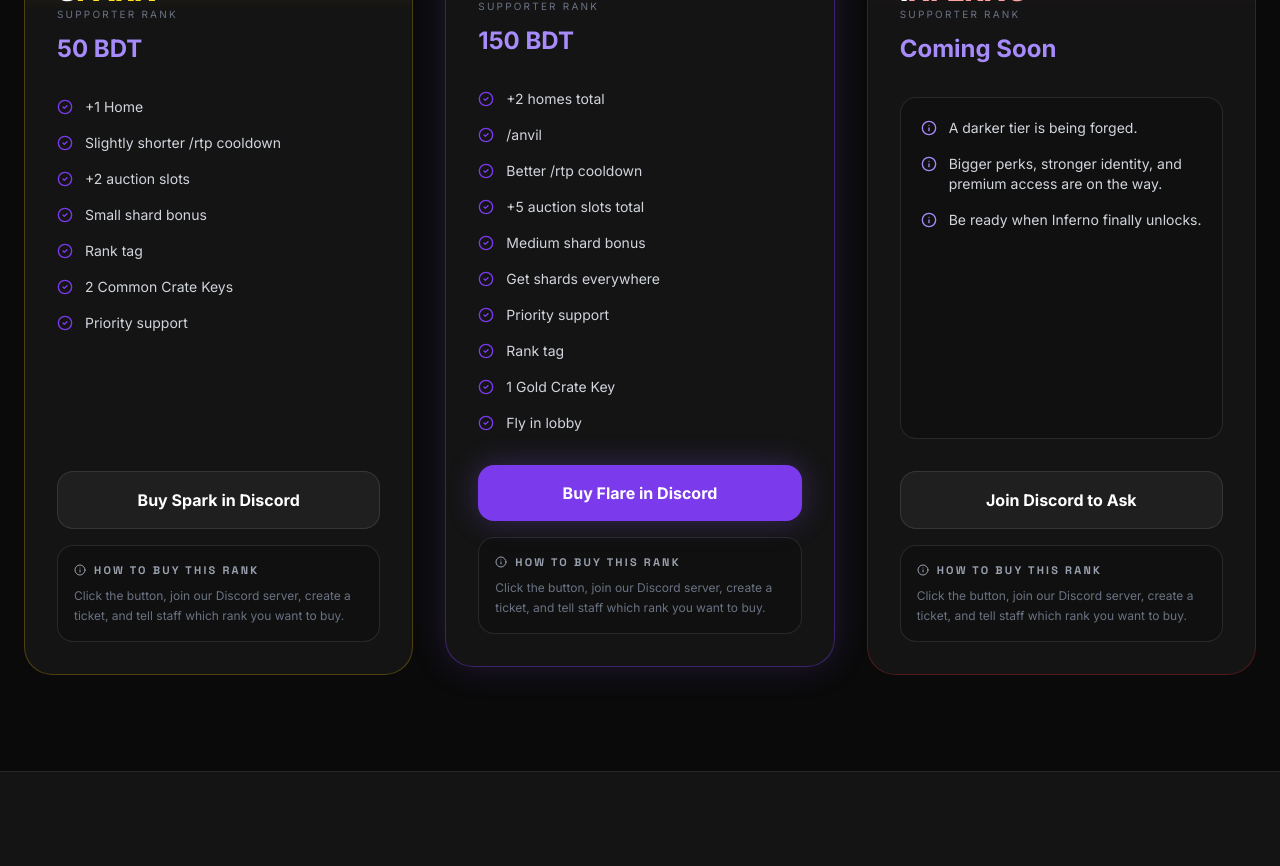
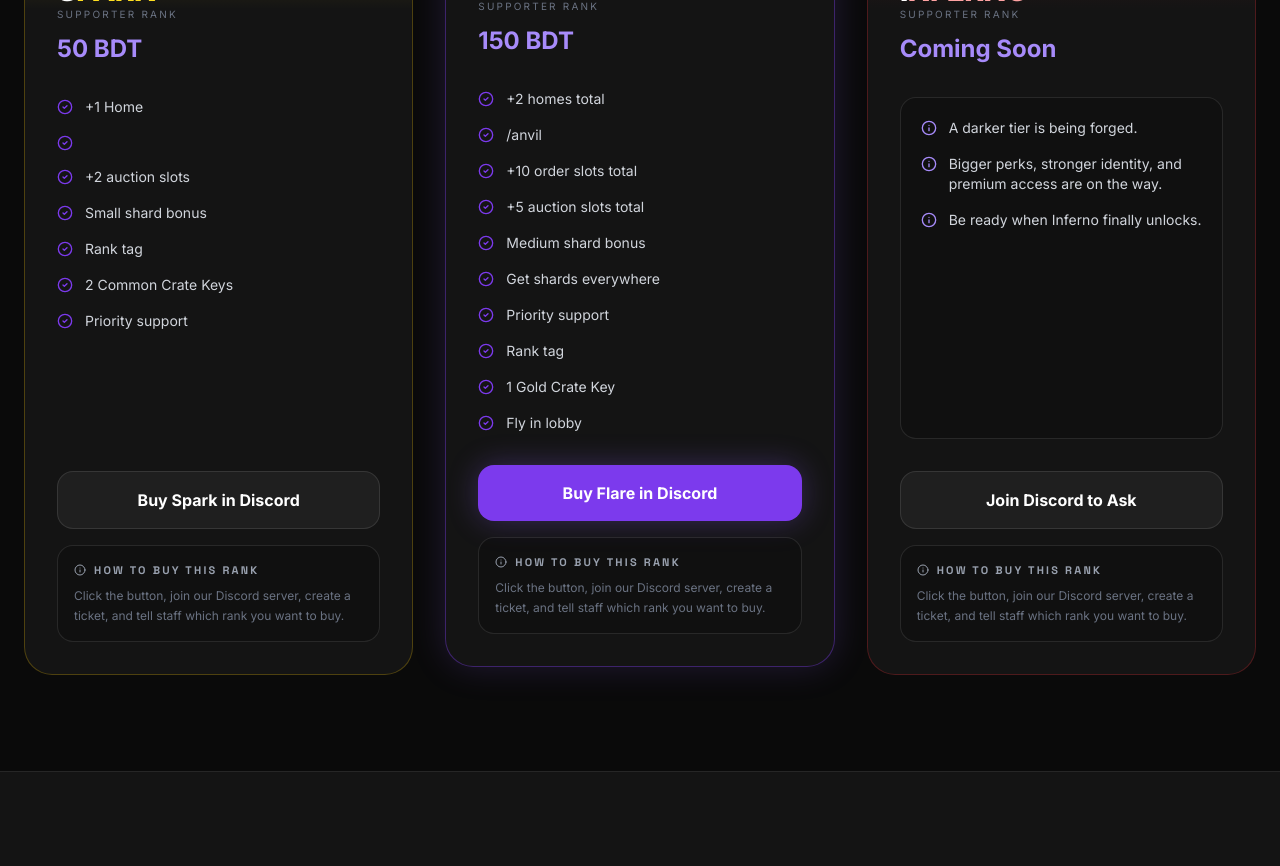
Before and after one commit to faheem201/VeilforgeSMP, a React (Vite) app: page / in a window 1280 px wide. Shown: the part 2740-3606 px from the top of the page. Built offline with nearby package versions, Linux system fonts and the light colour scheme.

Commit message:
Update App.tsx

```diff
--- a/src/App.tsx
+++ b/src/App.tsx
@@ -432,7 +432,7 @@
       button: 'bg-white/5 hover:bg-white/10 border border-white/10 text-white',
       perks: [
         '+1 Home',
-        'Slightly shorter /rtp cooldown',
+        '',
         '+2 auction slots',
         'Small shard bonus',
         'Rank tag',
@@ -453,7 +453,7 @@
       perks: [
         '+2 homes total',
         '/anvil',
-        'Better /rtp cooldown',
+        '+10 order slots total',
         '+5 auction slots total',
         'Medium shard bonus',
         'Get shards everywhere',
```
